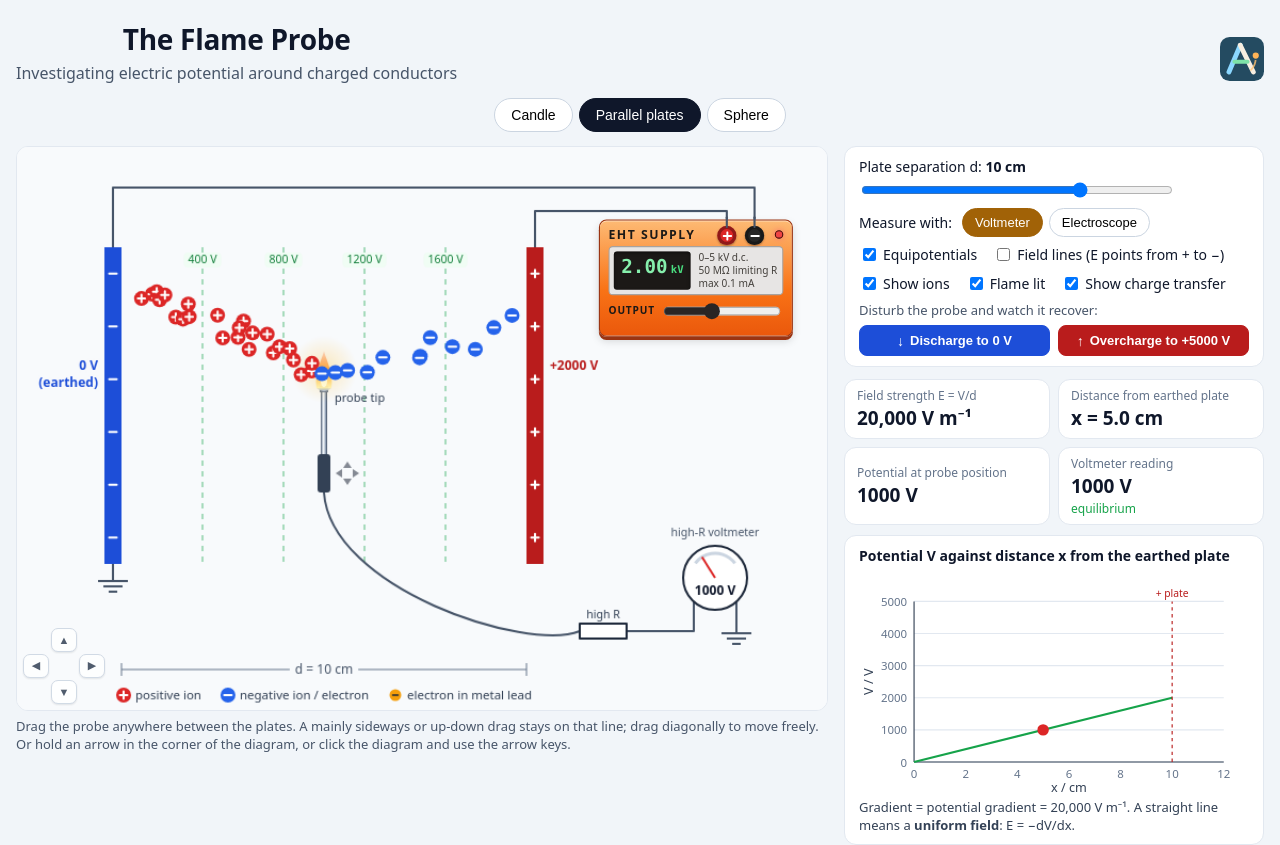
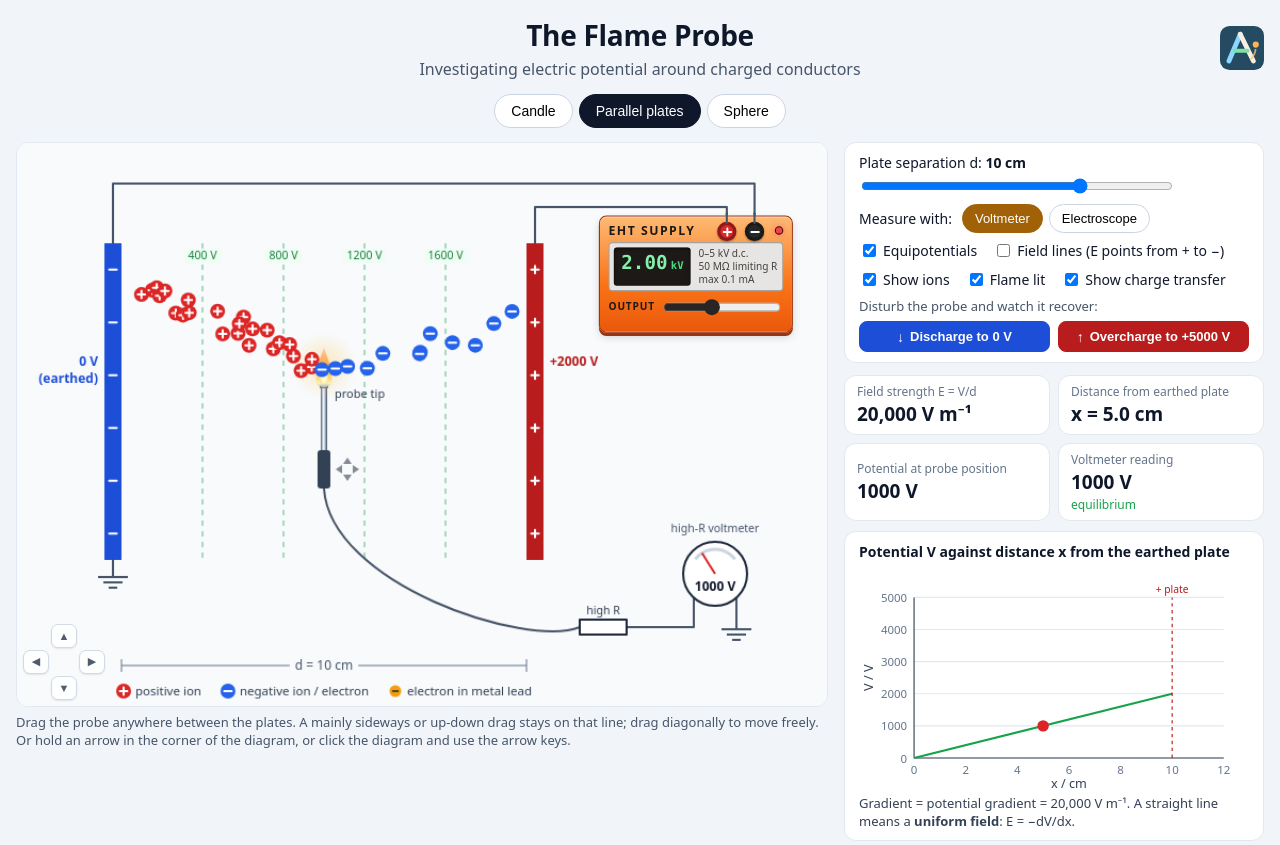
Before and after one commit to awm11/flame-probe, a React (Vite) app: page / in a window 1280 px wide. Shown: the top 845 px of the page. Built offline with nearby package versions, Linux system fonts and the light colour scheme.

Commit message:
Header: keep the centred title clear of the logo at the right
Co-Authored-By: Claude Sonnet 5.5 <noreply@anthropic.com>
Claude-Session: https://claude.ai/code/session_01TZh8aPDibEfFSuW8ciK3ea

```diff
--- a/src/Branding.css
+++ b/src/Branding.css
@@ -15,12 +15,16 @@
   display: block;
 }
 
-/* Header: title on the left, logo at the right end of the row */
+/* Header: title centred, logo pinned to the right end of the row */
 .fp-app > header.has-brand {
-  display: flex;
-  align-items: center;
-  justify-content: space-between;
-  gap: 16px;
+  position: relative;
+  padding: 0 64px; /* keeps the centred text clear of the logo */
+}
+.fp-app > header.has-brand .awm-logo-link {
+  position: absolute;
+  right: 0;
+  top: 50%;
+  margin-top: -22px;
 }
 
 /* Support links: one centred row at the bottom of the page */
```
